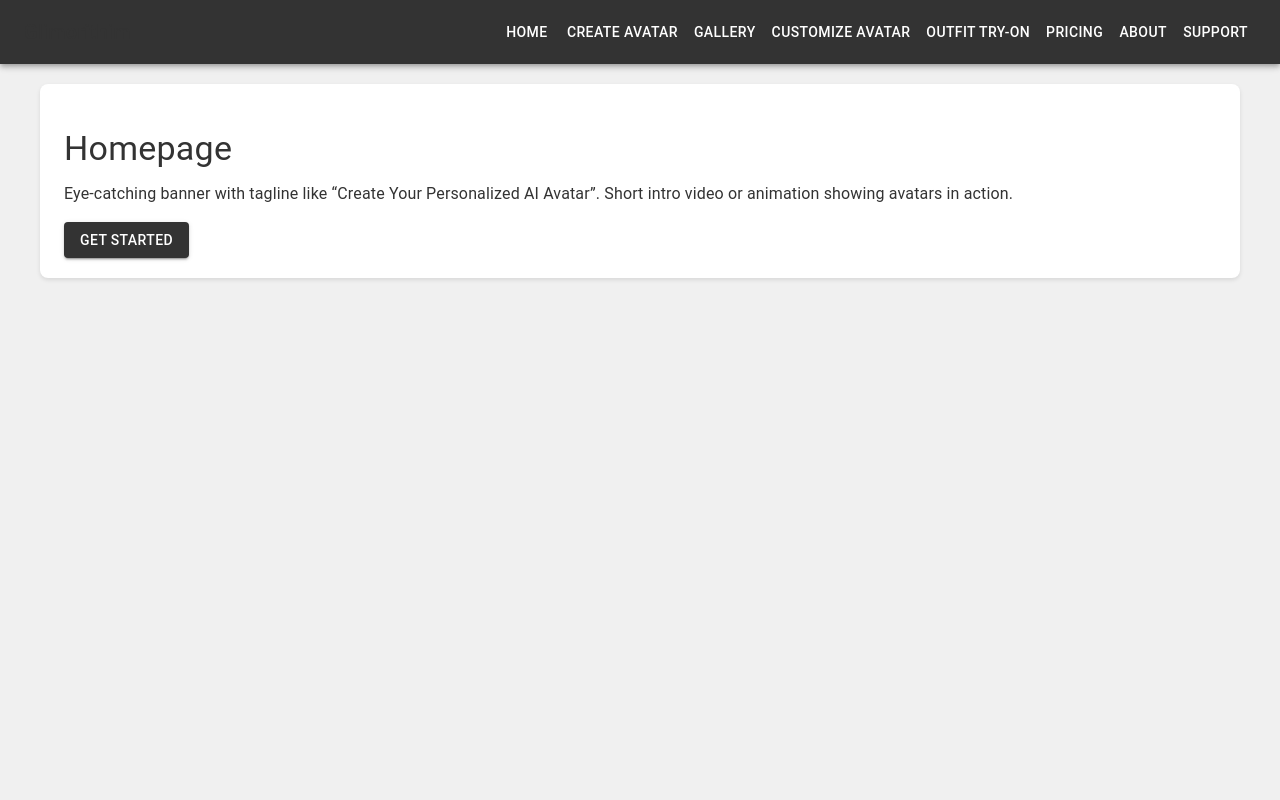
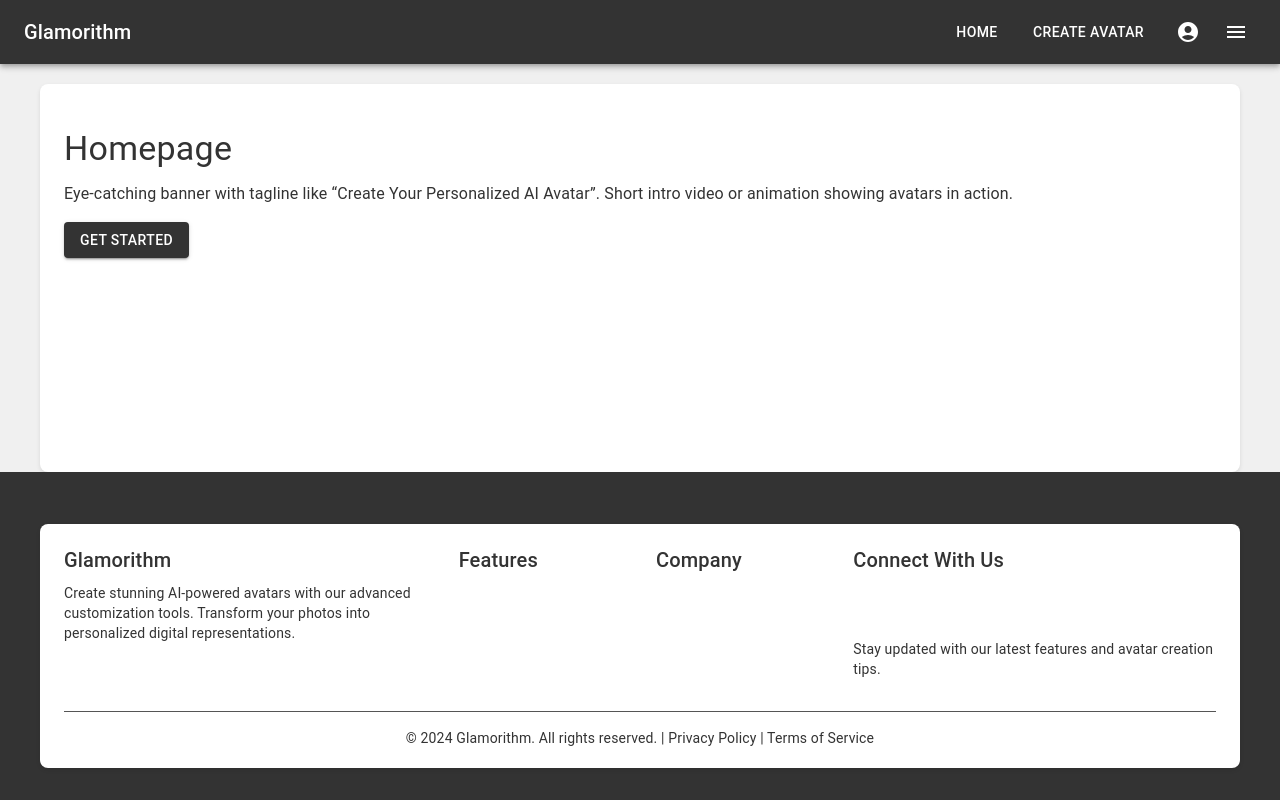
Before and after one commit to atharva-nagalkar/glamorithm-website, a React (Vite) app: page / in a window 1280 px wide. Built offline with nearby package versions, Linux system fonts and the light colour scheme.

Commit message:
Add footer and redesign navbar with sidebar

```diff
--- a/src/App.tsx
+++ b/src/App.tsx
@@ -1,5 +1,7 @@
+import { useState } from 'react';
 import { BrowserRouter as Router, Route, Routes, Link } from 'react-router-dom';
-import { Container, AppBar, Toolbar, Typography, Button, Box } from '@mui/material';
+import { Container, AppBar, Toolbar, Typography, Button, Box, IconButton } from '@mui/material';
+import { Menu as MenuIcon, AccountCircle } from '@mui/icons-material';
 import Home from './components/Home';
 import AvatarCreation from './components/AvatarCreation';
 import AvatarGallery from './components/AvatarGallery';
@@ -8,27 +10,47 @@ import Pricing from './components/Pricing';
 import About from './components/About';
 import Support from './components/Support';
 import OutfitTryOn from './components/OutfitTryOn';
+import Footer from './components/Footer';
+import Sidebar from './components/Sidebar';
 
 function App() {
+  const [sidebarOpen, setSidebarOpen] = useState(false);
+
+  const handleSidebarToggle = () => {
+    setSidebarOpen(!sidebarOpen);
+  };
+
   return (
     <Router>
+      <Box sx={{ display: 'flex', flexDirection: 'column', minHeight: '100vh' }}>
         <AppBar position="static" className="app-bar">
           <Toolbar>
-          <Typography variant="h6" component="div" sx={{ flexGrow: 1 }}>
-            Glimorithim
+            <Typography variant="h6" component={Link} to="/" sx={{ flexGrow: 1, textDecoration: 'none', color: 'inherit' }}>
+              Glamorithm
             </Typography>
-          <Button color="inherit" component={Link} to="/">Home</Button>
-          <Button color="inherit" component={Link} to="/avatar-creation">Create Avatar</Button>
-          <Button color="inherit" component={Link} to="/avatar-gallery">Gallery</Button>
-          <Button color="inherit" component={Link} to="/customization">Customize Avatar</Button>
-          <Button color="inherit" component={Link} to="/outfit-try-on">Outfit Try-On</Button>
-          <Button color="inherit" component={Link} to="/pricing">Pricing</Button>
-          <Button color="inherit" component={Link} to="/about">About</Button>
-          <Button color="inherit" component={Link} to="/support">Support</Button>
+
+            {/* Essential navigation items */}
+            <Button color="inherit" component={Link} to="/" sx={{ mx: 1 }}>
+              Home
+            </Button>
+            <Button color="inherit" component={Link} to="/avatar-creation" sx={{ mx: 1 }}>
+              Create Avatar
+            </Button>
+
+            {/* User account */}
+            <IconButton color="inherit" sx={{ ml: 1 }}>
+              <AccountCircle />
+            </IconButton>
+
+            {/* Menu button for sidebar */}
+            <IconButton color="inherit" onClick={handleSidebarToggle} sx={{ ml: 1 }}>
+              <MenuIcon />
+            </IconButton>
           </Toolbar>
         </AppBar>
-      <Container className="content-container">
-        <Box sx={{ mt: 3 }}>
+
+        <Container className="content-container" sx={{ flex: 1 }}>
+          <Box sx={{ mt: 3, mb: 4 }}>
             <Routes>
               <Route path="/" element={<Home />} />
               <Route path="/avatar-creation" element={<AvatarCreation />} />
@@ -41,6 +63,10 @@ function App() {
             </Routes>
           </Box>
         </Container>
+
+        <Footer />
+        <Sidebar open={sidebarOpen} onClose={() => setSidebarOpen(false)} />
+      </Box>
     </Router>
   );
 }
--- /dev/null
+++ b/src/components/Footer.tsx
@@ -0,0 +1,91 @@
+import { Box, Typography, Container, Grid, Link, IconButton } from '@mui/material';
+import { GitHub, Twitter, Instagram, Email } from '@mui/icons-material';
+
+function Footer() {
+  return (
+    <Box
+      component="footer"
+      sx={{
+        backgroundColor: '#333',
+        color: 'white',
+        py: 4,
+        mt: 'auto',
+      }}
+    >
+      <Container maxWidth="lg">
+        <Grid container spacing={4}>
+          <Grid item xs={12} md={4}>
+            <Typography variant="h6" gutterBottom>
+              Glamorithm
+            </Typography>
+            <Typography variant="body2" sx={{ mb: 2 }}>
+              Create stunning AI-powered avatars with our advanced customization tools.
+              Transform your photos into personalized digital representations.
+            </Typography>
+          </Grid>
+
+          <Grid item xs={12} md={2}>
+            <Typography variant="h6" gutterBottom>
+              Features
+            </Typography>
+            <Link href="/avatar-creation" color="inherit" underline="hover" display="block" sx={{ mb: 1 }}>
+              Create Avatar
+            </Link>
+            <Link href="/customization" color="inherit" underline="hover" display="block" sx={{ mb: 1 }}>
+              Customize
+            </Link>
+            <Link href="/outfit-try-on" color="inherit" underline="hover" display="block" sx={{ mb: 1 }}>
+              Try Outfits
+            </Link>
+          </Grid>
+
+          <Grid item xs={12} md={2}>
+            <Typography variant="h6" gutterBottom>
+              Company
+            </Typography>
+            <Link href="/about" color="inherit" underline="hover" display="block" sx={{ mb: 1 }}>
+              About Us
+            </Link>
+            <Link href="/pricing" color="inherit" underline="hover" display="block" sx={{ mb: 1 }}>
+              Pricing
+            </Link>
+            <Link href="/support" color="inherit" underline="hover" display="block" sx={{ mb: 1 }}>
+              Support
+            </Link>
+          </Grid>
+
+          <Grid item xs={12} md={4}>
+            <Typography variant="h6" gutterBottom>
+              Connect With Us
+            </Typography>
+            <Box sx={{ mb: 2 }}>
+              <IconButton color="inherit" aria-label="GitHub">
+                <GitHub />
+              </IconButton>
+              <IconButton color="inherit" aria-label="Twitter">
+                <Twitter />
+              </IconButton>
+              <IconButton color="inherit" aria-label="Instagram">
+                <Instagram />
+              </IconButton>
+              <IconButton color="inherit" aria-label="Email">
+                <Email />
+              </IconButton>
+            </Box>
+            <Typography variant="body2">
+              Stay updated with our latest features and avatar creation tips.
+            </Typography>
+          </Grid>
+        </Grid>
+
+        <Box sx={{ borderTop: '1px solid #555', mt: 4, pt: 2, textAlign: 'center' }}>
+          <Typography variant="body2">
+            © 2024 Glamorithm. All rights reserved. | Privacy Policy | Terms of Service
+          </Typography>
+        </Box>
+      </Container>
+    </Box>
+  );
+}
+
+export default Footer;
--- /dev/null
+++ b/src/components/Sidebar.tsx
@@ -0,0 +1,90 @@
+import {
+  Drawer,
+  List,
+  ListItem,
+  ListItemButton,
+  ListItemIcon,
+  ListItemText,
+  IconButton,
+  Box,
+  Typography,
+  Divider
+} from '@mui/material';
+import {
+  Close as CloseIcon,
+  PhotoLibrary,
+  Palette,
+  Checkroom,
+  AttachMoney,
+  Info,
+  Support
+} from '@mui/icons-material';
+import { Link } from 'react-router-dom';
+
+interface SidebarProps {
+  open: boolean;
+  onClose: () => void;
+}
+
+function Sidebar({ open, onClose }: SidebarProps) {
+  const menuItems = [
+    { text: 'Avatar Gallery', path: '/avatar-gallery', icon: <PhotoLibrary /> },
+    { text: 'Customize Avatar', path: '/customization', icon: <Palette /> },
+    { text: 'Outfit Try-On', path: '/outfit-try-on', icon: <Checkroom /> },
+    { text: 'Pricing', path: '/pricing', icon: <AttachMoney /> },
+    { text: 'About', path: '/about', icon: <Info /> },
+    { text: 'Support', path: '/support', icon: <Support /> },
+  ];
+
+  return (
+    <Drawer
+      anchor="right"
+      open={open}
+      onClose={onClose}
+      sx={{
+        '& .MuiDrawer-paper': {
+          width: 280,
+          backgroundColor: '#f5f5f5',
+        },
+      }}
+    >
+      <Box sx={{ p: 2, display: 'flex', justifyContent: 'space-between', alignItems: 'center' }}>
+        <Typography variant="h6" sx={{ color: '#333' }}>
+          Menu
+        </Typography>
+        <IconButton onClick={onClose}>
+          <CloseIcon />
+        </IconButton>
+      </Box>
+
+      <Divider />
+
+      <List>
+        {menuItems.map((item) => (
+          <ListItem key={item.text} disablePadding>
+            <ListItemButton
+              component={Link}
+              to={item.path}
+              onClick={onClose}
+              sx={{
+                '&:hover': {
+                  backgroundColor: '#e0e0e0',
+                },
+              }}
+            >
+              <ListItemIcon sx={{ color: '#333' }}>
+                {item.icon}
+              </ListItemIcon>
+              <ListItemText
+                primary={item.text}
+                sx={{ color: '#333' }}
+              />
+            </ListItemButton>
+          </ListItem>
+        ))}
+      </List>
+    </Drawer>
+  );
+}
+
+export default Sidebar;
```
Lines whose indentation alone changed are shown as unchanged.
